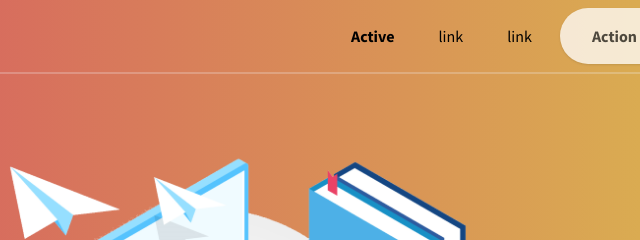
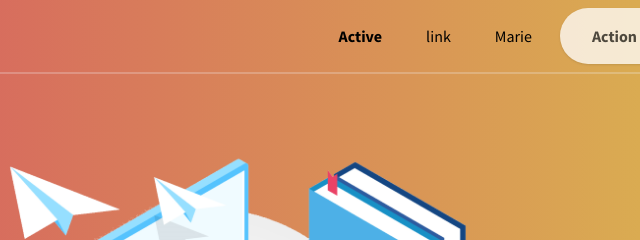
Before and after one commit to arnaudb-js/01-Demo, a plain HTML site: page 03-Marie.html in a window 1280 px wide. Shown: the top 240 px of the page, 611-1251 px from the left. Drawn offline with nearby package versions, Linux system fonts and the light colour scheme.

Commit message:
Add link to my page

```diff
--- a/03-Marie.html
+++ b/03-Marie.html
@@ -99,8 +99,8 @@
             <li class="mr-3">
               <a
                 class="inline-block text-black no-underline hover:text-gray-800 hover:text-underline py-2 px-4"
-                href="#"
-                >link</a
+                href="Marie"
+                >Marie</a
               >
             </li>
           </ul>
```
Also changed, not shown: Marie/index.html (added, +11 -0 lines).
